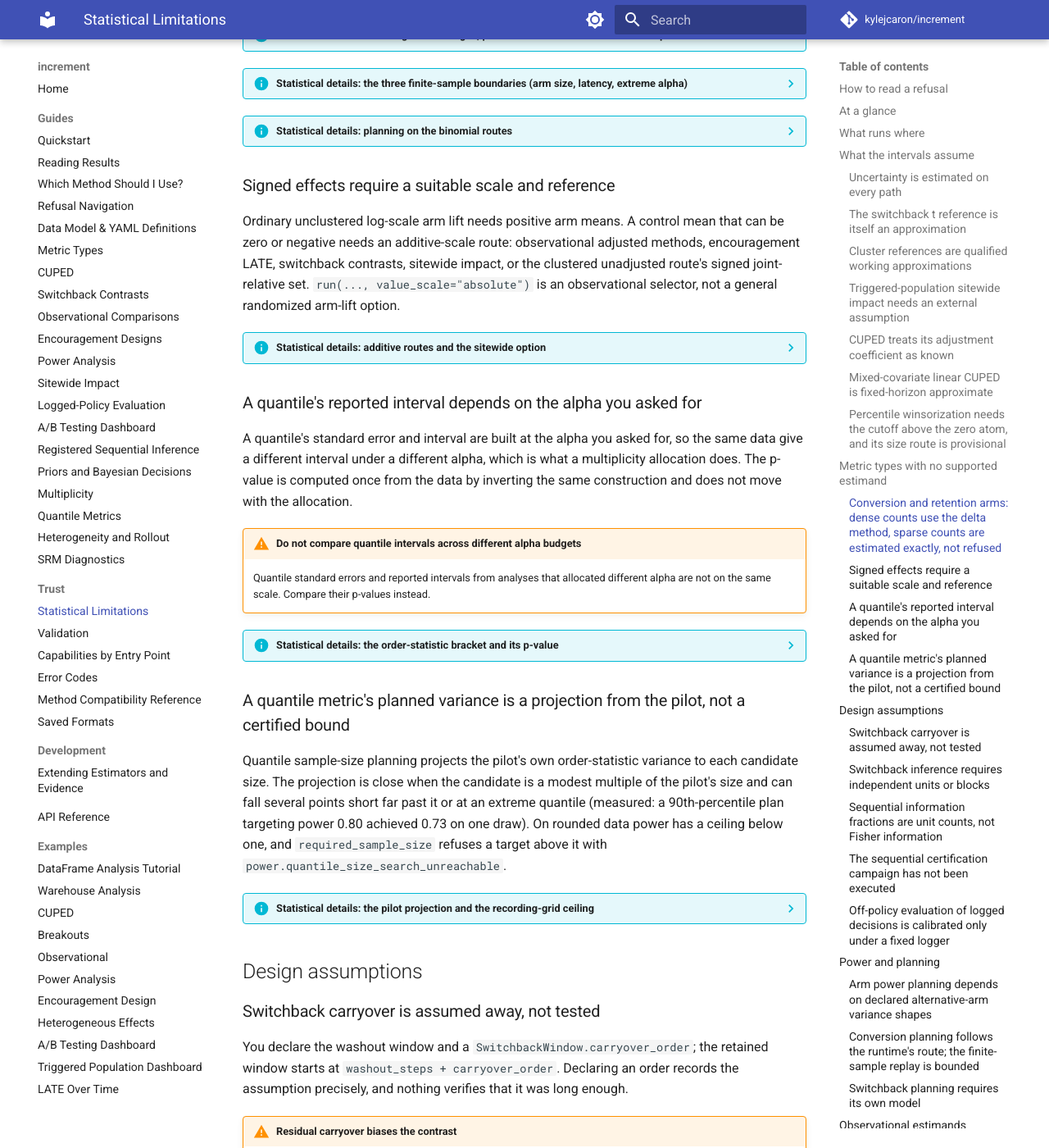
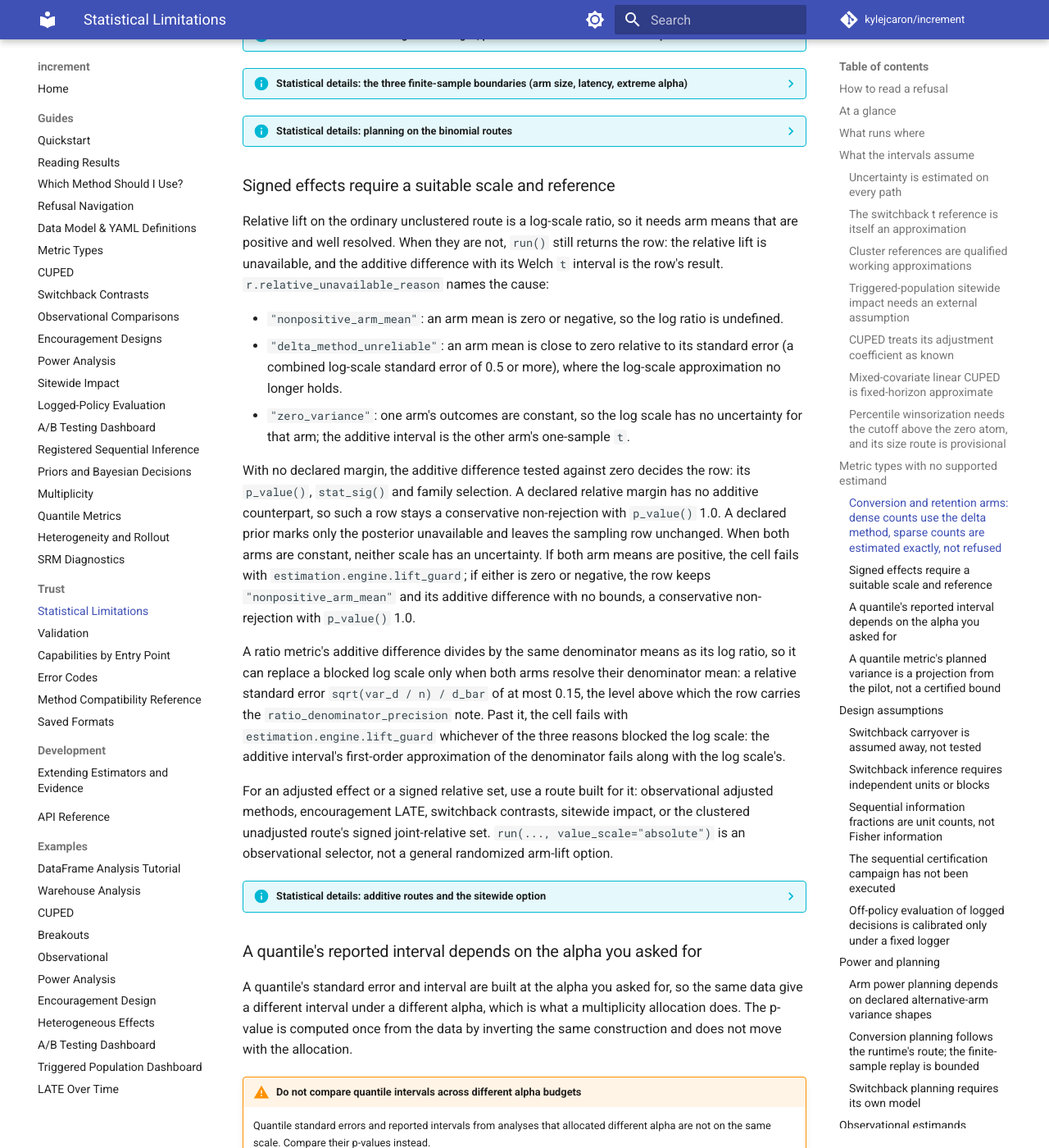
Before and after one commit to kylejcaron/increment, an MkDocs documentation site: the page built from docs/limitations.md, in a window 1280 px wide and 1400 px high, scrolled down 8560 px. Shown: the whole window at 82% size. Built offline with MkDocs 1.6.1 and Material for MkDocs 9.7.7, drawn with Linux system fonts in a browser that asks for light colours; comment, search, counter and statistics services are not loaded; some of the changed text lies outside the part shown.

Commit message:
Keep the additive Welch row when a relative-scale guard fires (#414)
* fix: keep the additive interval when a near-zero or constant arm blocks relative lift

The delta-method guard message is left as it was: guard display text reaches readout source snapshot ids through posterior_reason_context, so rewording it moved the pinned asof-lift snapshot ids. Rows now name the condition in their note instead.

* fix: keep arm counts, means and clipping on additive guard rows

Rows whose relative lift a small-mean or one-constant-arm guard blocks now pass through the same decoration as ordinary rows, so they carry n_control/n_treat, arm means and fixed-winsorization diagnostics. The docs state the both-constant rule: positive means fail with estimation.engine.lift_guard, a zero or negative mean keeps an unbounded additive row.

* fix: retain reliable additive inference when relative lift is unavailable

Retain additive Welch inference when the relative scale is unavailable, without allowing a prior to change sampling inference. Keep arm facts and clipping diagnostics on these rows. Ratio rescue requires both denominator means to be resolved; otherwise retain the lift guard. Refresh the pricing snapshot for the intended additive rows.

```diff
--- a/docs/limitations.md
+++ b/docs/limitations.md
@@ -52,7 +52,7 @@ One row per entry on this page. Rows carry no numbers or codes; the entry is aut
 | [CUPED treats its adjustment coefficient as known](#cuped-treats-its-adjustment-coefficient-as-known) | approximation | Coefficient treated as known: interval narrower than a known-coefficient comparator in the tested design (equal allocation, one homogeneous slope); unequal allocation and arm-specific slopes untested. |
 | [Mixed-covariate linear CUPED is fixed-horizon approximate](#mixed-covariate-linear-cuped-is-fixed-horizon-approximate) | approximation | HC2 uncertainty and a Bell–McCaffrey Student-t reference are working approximations, not finite-sample coverage. |
 | [Conversion and retention follow count-based inference routes](#conversion-and-retention-arms-dense-counts-use-the-delta-method-sparse-counts-are-estimated-exactly-not-refused) | scope of guarantee | Reading a conversion or retention interval's route, size limits, or extreme alpha. |
-| [Signed effects require a suitable scale and reference](#signed-effects-require-a-suitable-scale-and-reference) | assumption | A control mean can be zero or negative. |
+| [Signed effects require a suitable scale and reference](#signed-effects-require-a-suitable-scale-and-reference) | assumption | A control mean can be zero, negative or close to zero, or one arm's outcomes are constant. |
 | [A quantile's reported interval depends on the alpha you asked for](#a-quantiles-reported-interval-depends-on-the-alpha-you-asked-for) | scope of guarantee | Comparing quantile intervals across analyses that used different alpha. |
 | [A quantile metric's planned variance is a projection from the pilot, not a certified bound](#a-quantile-metrics-planned-variance-is-a-projection-from-the-pilot-not-a-certified-bound) | approximation | Sizing a quantile experiment from a pilot, especially far past the pilot's size. |
 | [Switchback carryover is assumed away, not tested](#switchback-carryover-is-assumed-away-not-tested) | assumption | Choosing a switchback washout; nothing checks that carryover has faded. |
@@ -443,9 +443,11 @@ assigned-population result when those assumptions are not defensible.
     or unrepresentable joint covariance sets `relative_unavailable_reason`; additive
     output survives rather than being replaced by a clipped covariance or fabricated
     relative precision. Scalar posterior decision probabilities are not recovered
-    from a joint frequentist set. A fixed-horizon mean row whose arm mean is not
-    positive (`relative_unavailable_reason="nonpositive_arm_mean"`) has no relative
-    scale at all; with no declared absolute margin its decision is the additive
+    from a joint frequentist set. A fixed-horizon mean row whose arm summaries block the
+    log scale (`relative_unavailable_reason` is `"nonpositive_arm_mean"`,
+    `"delta_method_unreliable"` or `"zero_variance"`; see
+    [signed effects](#signed-effects-require-a-suitable-scale-and-reference)) has no
+    relative interval; with no declared absolute margin its decision is the additive
     difference tested against zero under the reference its additive interval was cut
     from, so `p_value()`, `stat_sig()` and family selection read that scale. A
     declared relative margin also prevents this zero-reference fallback; in that
@@ -1010,20 +1012,49 @@ that needs an absolute-scale estimand)
 
 ### Signed effects require a suitable scale and reference
 
-Ordinary unclustered log-scale arm lift needs positive arm means. A control mean that can
-be zero or negative needs an additive-scale route: observational adjusted methods,
-encouragement LATE, switchback contrasts, sitewide impact, or the clustered unadjusted
-route's signed joint-relative set. `run(..., value_scale="absolute")` is an
-observational selector, not a general randomized arm-lift option.
+Relative lift on the ordinary unclustered route is a log-scale ratio, so it needs arm means
+that are positive and well resolved. When they are not, `run()` still returns the row: the
+relative lift is unavailable, and the additive difference with its Welch `t` interval is the
+row's result. `r.relative_unavailable_reason` names the cause:
+
+- `"nonpositive_arm_mean"`: an arm mean is zero or negative, so the log ratio is undefined.
+- `"delta_method_unreliable"`: an arm mean is close to zero relative to its standard error
+  (a combined log-scale standard error of 0.5 or more), where the log-scale approximation
+  no longer holds.
+- `"zero_variance"`: one arm's outcomes are constant, so the log scale has no uncertainty
+  for that arm; the additive interval is the other arm's one-sample `t`.
+
+With no declared margin, the additive difference tested against zero decides the row: its
+`p_value()`, `stat_sig()` and family selection. A declared relative margin has no additive
+counterpart, so such a row stays a conservative non-rejection with `p_value()` 1.0. A declared
+prior marks only the posterior unavailable and leaves the sampling row unchanged. When both
+arms are constant, neither scale has an uncertainty. If both arm means are positive, the cell
+fails with `estimation.engine.lift_guard`; if either is zero or negative, the row keeps
+`"nonpositive_arm_mean"` and its additive difference with no bounds, a conservative
+non-rejection with `p_value()` 1.0.
+
+A ratio metric's additive difference divides by the same denominator means as its log
+ratio, so it can replace a blocked log scale only when both arms resolve their denominator
+mean: a relative standard error `sqrt(var_d / n) / d_bar` of at most 0.15, the level above
+which the row carries the `ratio_denominator_precision` note. Past it, the cell fails with
+`estimation.engine.lift_guard` whichever of the three reasons blocked the log scale: the
+additive interval's first-order approximation of the denominator fails along with the log
+scale's.
+
+For an adjusted effect or a signed relative set, use a route built for it: observational
+adjusted methods, encouragement LATE, switchback contrasts, sitewide impact, or the
+clustered unadjusted route's signed joint-relative set. `run(..., value_scale="absolute")`
+is an observational selector, not a general randomized arm-lift option.
 
 ??? info "Statistical details: additive routes and the sitewide option"
-    Prior-free adjusted and clustered unadjusted routes preserve additive inference
-    and signed joint-relative sets. A negative control mean is allowed; a zero one
-    can leave no finite ratio point. Ordinary unclustered log-scale arm lift still
-    requires positive means. Absolute-scale estimation is supported directly by
-    observational adjusted methods, encouragement LATE, switchback contrasts,
-    and sitewide impact APIs; `run(..., value_scale="absolute")` remains an
-    observational selector rather than a general randomized arm-lift option.
+    The additive interval uses each arm's own standard error and size (a
+    Welch-Satterthwaite `t`), so translating every outcome by a constant leaves it
+    unchanged: control means of 0.1 and -0.05 on otherwise identical data give the same
+    interval. Prior-free adjusted and clustered unadjusted routes preserve additive
+    inference and signed joint-relative sets; a negative control mean is allowed there, and
+    a zero one can leave no finite ratio point. Absolute-scale estimation is supported
+    directly by observational adjusted methods, encouragement LATE, switchback contrasts,
+    and sitewide impact APIs.
 
     A randomized experiment is not shut out, though. `sitewide()` derives an additive
     effect directly from enrolled-arm moments, so it is a conditional randomized route for a
```
Also changed, not shown: docs/api.md (+28 -0 lines), docs/guides/reading-results.md (+30 -20 lines), 15 other files.
